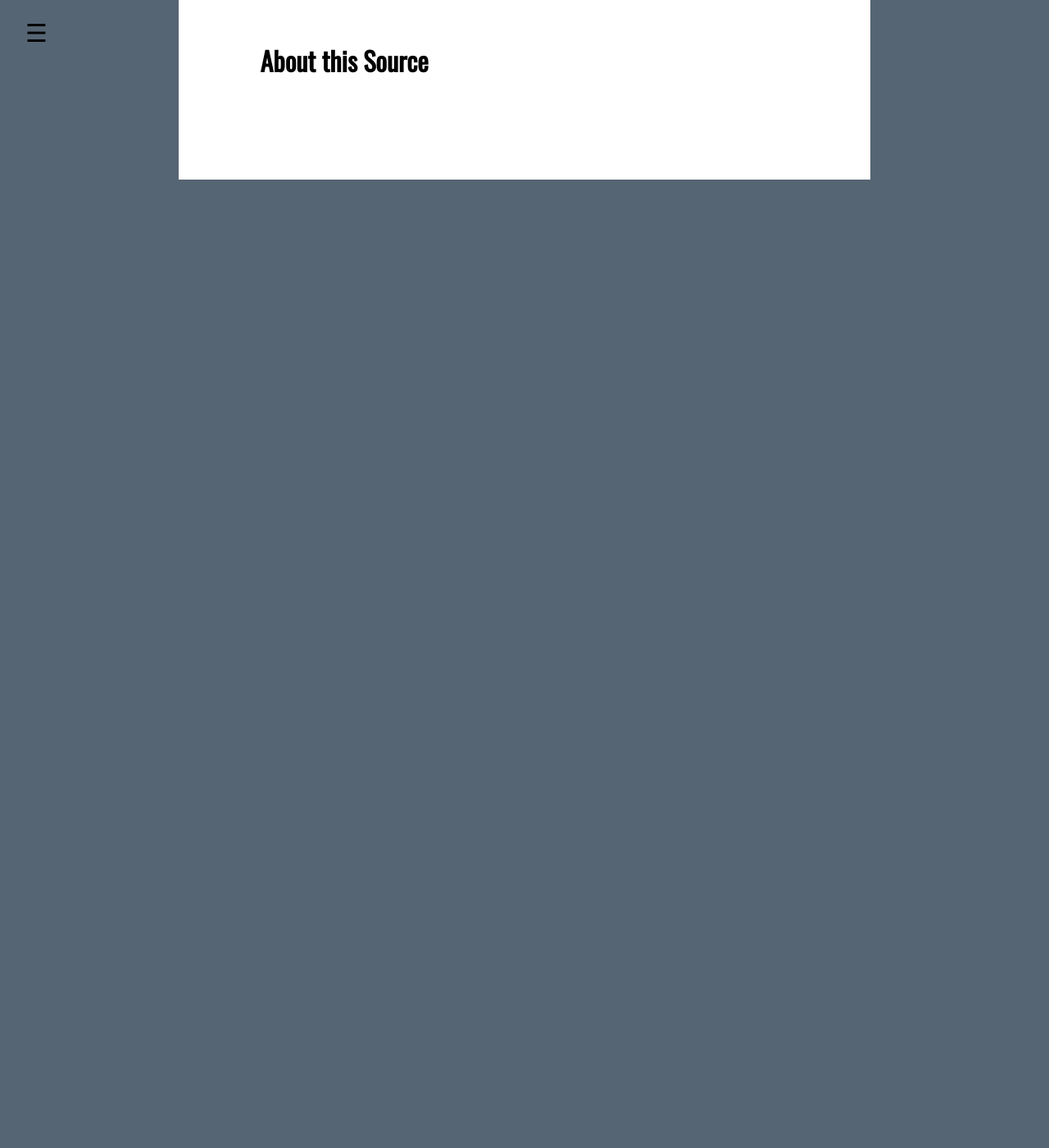
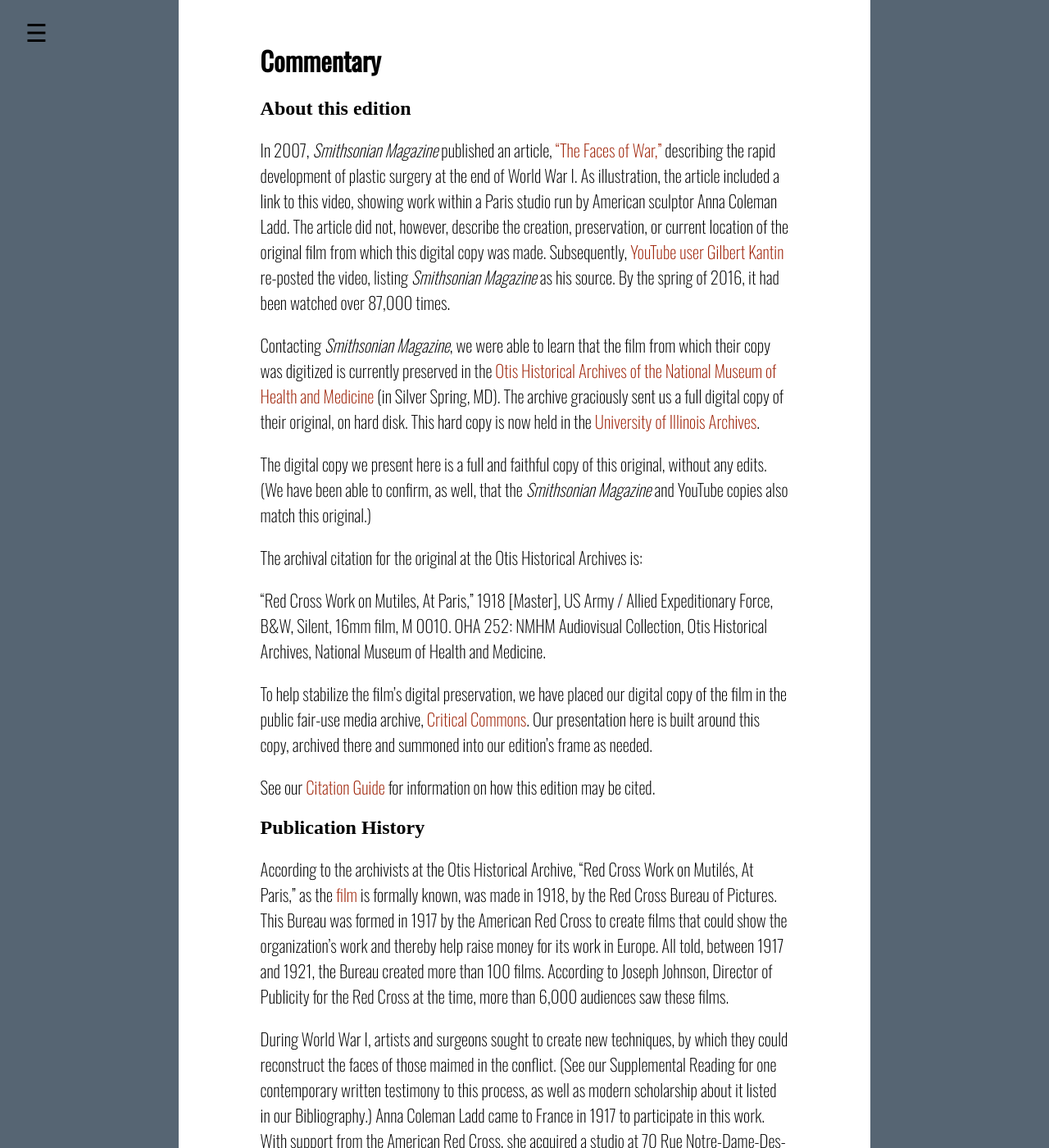
Before and after one commit to TonLeon/Mindoc_Original_Prototype, a Jekyll site: the page built from 004_about_the_source.md, in a window 1280 px wide and 1400 px high, scrolled down 270 px. Shown: the whole window at 82% size. Built offline with Jekyll 4.4.1, drawn with Linux system fonts in a browser that asks for light colours; before the commit the page ends 900 px from its top, so only the background shows below that; some of the changed text lies outside the part shown.

Commit message:
Update 004_about_the_source.md

```diff
--- a/004_about_the_source.md
+++ b/004_about_the_source.md
@@ -1,7 +1,35 @@
 ---
 layout: default
-title: About this Source
+title: Commentary
 number: 004
 ---
 
-# About this Source
+# Commentary
+
+## About this edition
+
+In 2007, *Smithsonian Magazine* published an article, ["The Faces of War,"](http://www.smithsonianmag.com/history/faces-of-war-145799854/?page=1) describing the rapid development of plastic surgery at the end of World War I.  As illustration, the article included a link to this video, showing work within a Paris studio run by American sculptor Anna Coleman Ladd.  The article did not, however, describe the creation, preservation, or current location of the original film from which this digital copy was made.  Subsequently, [YouTube user Gilbert Kantin](https://www.youtube.com/watch?v=bCSzrUnie2E) re-posted the video, listing *Smithsonian Magazine* as his source.  By the spring of 2016, it had been watched over 87,000 times.
+
+Contacting *Smithsonian Magazine*, we were able to learn that the film from which their copy was digitized is currently preserved in the [Otis Historical Archives of the National Museum of Health and Medicine](http://www.medicalmuseum.mil/index.cfm?p=collections.archives.index) (in Silver Spring, MD).  The archive graciously sent us a full digital copy of their original, on hard disk.  This hard copy is now held in the [University of Illinois Archives](http://archives.library.illinois.edu/).
+
+The digital copy we present here is a full and faithful copy of this original, without any edits.  (We have been able to confirm, as well, that the *Smithsonian Magazine* and YouTube copies also match this original.)
+
+The archival citation for the original at the Otis Historical Archives is:
+
+"Red Cross Work on Mutiles, At Paris," 1918 [Master], US Army / Allied Expeditionary Force, B&W, Silent, 16mm film, M 0010.  OHA 252: NMHM Audiovisual Collection, Otis Historical Archives, National Museum of Health and Medicine.
+
+To help stabilize the film's digital preservation, we have placed our digital copy of the film in the public fair-use media archive, [Critical Commons](http://www.criticalcommons.org/about-us).  Our presentation here is built around this copy, archived there and summoned into our edition's frame as needed.
+
+See our [Citation Guide](https://scalar.usc.edu/works/red-cross-work-1918/citation-guide) for information on how this edition may be cited.
+
+## Publication History
+
+According to the archivists at the Otis Historical Archive, "Red Cross Work on Mutilés, At Paris," as the [film](https://tonleon.github.io/Mindoc_Original_Prototype/003_source.html) is formally known, was made in 1918, by the Red Cross Bureau of Pictures.  This Bureau was formed in 1917 by the American Red Cross to create films that could show the organization's work and thereby help raise money for its work in Europe.  All told, between 1917 and 1921, the Bureau created more than 100 films.  According to Joseph Johnson, Director of Publicity for the Red Cross at the time, more than 6,000 audiences saw these films.
+
+During World War I, artists and surgeons sought to create new techniques, by which they could reconstruct the faces of those maimed in the conflict.  (See our Supplemental Reading for one contemporary written testimony to this process, as well as modern scholarship about it listed in our Bibliography.)  Anna Coleman Ladd came to France in 1917 to participate in this work.  With support from the American Red Cross, she acquired a studio at 70 Rue Notre-Dame-Des-Champs in the Latin Quarter of Paris.  Ladd and her four sculptor assistants, Jane Poupelet, Robert Vlerick, Mary Louise Brent, and a woman named Blair, worked slowly and painstakingly to produce over 150  masks.  "Red Cross Work on Mutilés, At Paris" was shot in this studio at this time, and features Ladd and her assistants throughout. Ladd left Paris in December 1918.  Thereafter, Brent ran the Latin Quarter studio while other sculptors across France conducted similar work.
+
+The Bureau of Pictures' New York office was closed on December 30, 1921.  Over the next six months, the films were cataloged for storage.  The Bureau’s prints and negatives were then moved to American Red Cross National Headquarters in Washington, D.C.  In time, apparently for lack of proper storage space, most of the films were discarded and burned, with only a few still camera shots (some of which we present in this edition) being preserved.
+
+A few of the films nonetheless survived, apparently more by accident than design.  "Red Cross Work on Mutilés, At Paris," is one of these rare exceptions.  Unfortunately, as in the other cases, it is not clear why this film in particular was not discarded and destroyed with the rest.
+
+For more information about all of these topics, as well as the sources on which this Publication History is based, see our [Bibliography](https://tonleon.github.io/Mindoc_Original_Prototype/007_bibliography.html).
```
